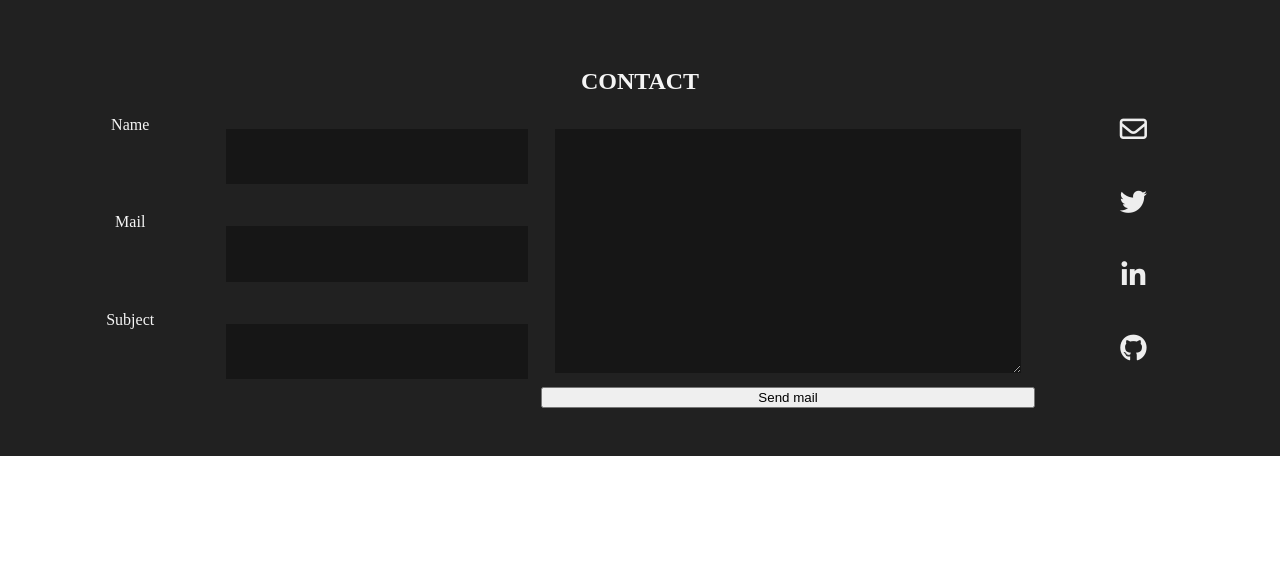
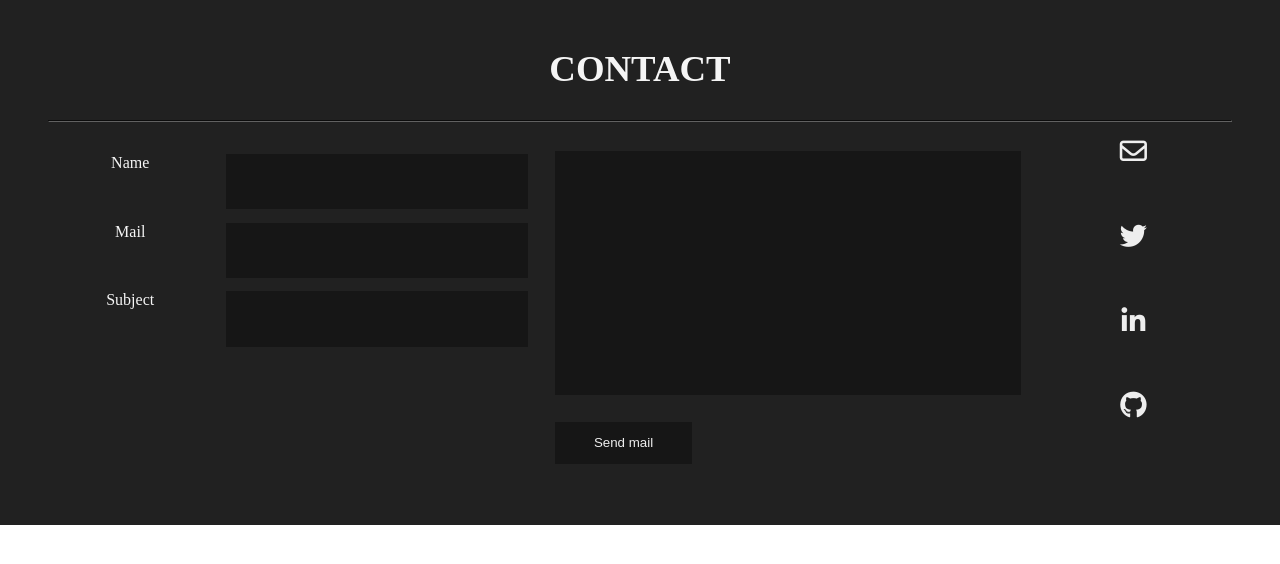
Before and after one commit to zuky-dev/zukydesigns.github.io, a Jekyll site: the page built from _pages/temp.html, in a window 1280 px wide. Shown: the top 564 px of the page. Built offline with Jekyll 4.4.1, drawn with Linux system fonts in a browser that asks for light colours; nearby versions of some CDN libraries.

Commit message:
contact progress

```diff
--- a/_includes/contact.html
+++ b/_includes/contact.html
@@ -1,9 +1,9 @@
 <div class="contact gc12 grid">
   <div class="gc12">
-    <h2>CONTACT</h2>
+    <h2>CONTACT</h2><hr>
   </div>
   <form class="gc10 grid" action="">
-    <div class="gc6 grid">
+    <div class="gc6 grid mInfo"> <!--TODO: classWTF-->
       <span class="gc4">Name</span>
       <input class="gc8" type="text" name="" value="">
       <span class="gc4">Mail</span>
@@ -13,7 +13,7 @@
     </div>
     <div class="gc6 grid">
       <textarea class="gc12" name="name" rows="16" cols="30"></textarea>
-      <button class="gc12" type="button" name="button">Send mail</button>
+      <button class="gc4" type="button" name="button">Send mail</button>
     </div>
   </form>
   <div class="gc2 grid">
--- a/_pages/temp.html
+++ b/_pages/temp.html
@@ -3,5 +3,4 @@ layout: temp
 permalink: /temp/
 ---
 
-<link rel="stylesheet" href="../css/style.css">
 {% include contact.html %}
--- a/css/style.scss
+++ b/css/style.scss
@@ -30,6 +30,7 @@ media variables
 
 .contact{
   padding: 3rem;
+  padding-top: 1em;
   min-height: 40vh;
   background-color: var(--dark-color);
   text-align: center;
@@ -42,11 +43,30 @@ media variables
     margin: 1em;
   }
   input{
+    margin-top: 0;
+    margin-bottom: 1em;
     height: 4em;
     padding-right: 3em;
     padding-left: 3em;
   }
 
+  textarea{
+    resize: none;
+  }
+
+  button{
+    background-color: var(--dark-color2);
+    color: var(--light-color3);
+    border: none;
+    margin: 1em;
+    padding-top: 1em;
+    padding-bottom: 1em;
+  }
+
+  .mInfo{
+    margin-top: 1em;
+    grid-auto-rows: min-content;
+  }
 
 }
 
@@ -54,3 +74,12 @@ media variables
   color: var(--light-color3);
   font-size: 1.7em;
 }
+
+hr{
+  border-color: var(--dark-color3);
+  margin-bottom: 1em;
+}
+
+h2{
+  font-size: 2.3em;
+}
```
